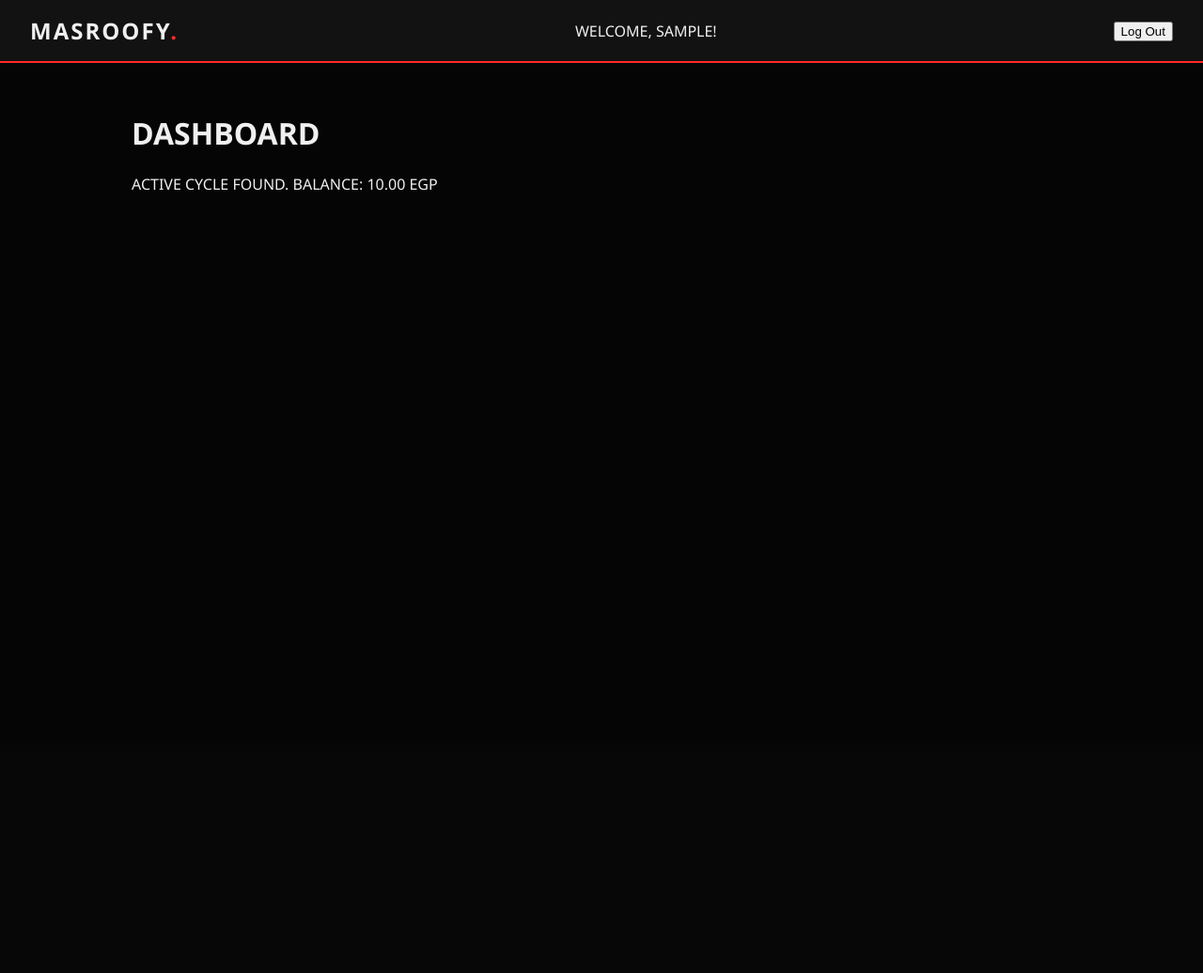
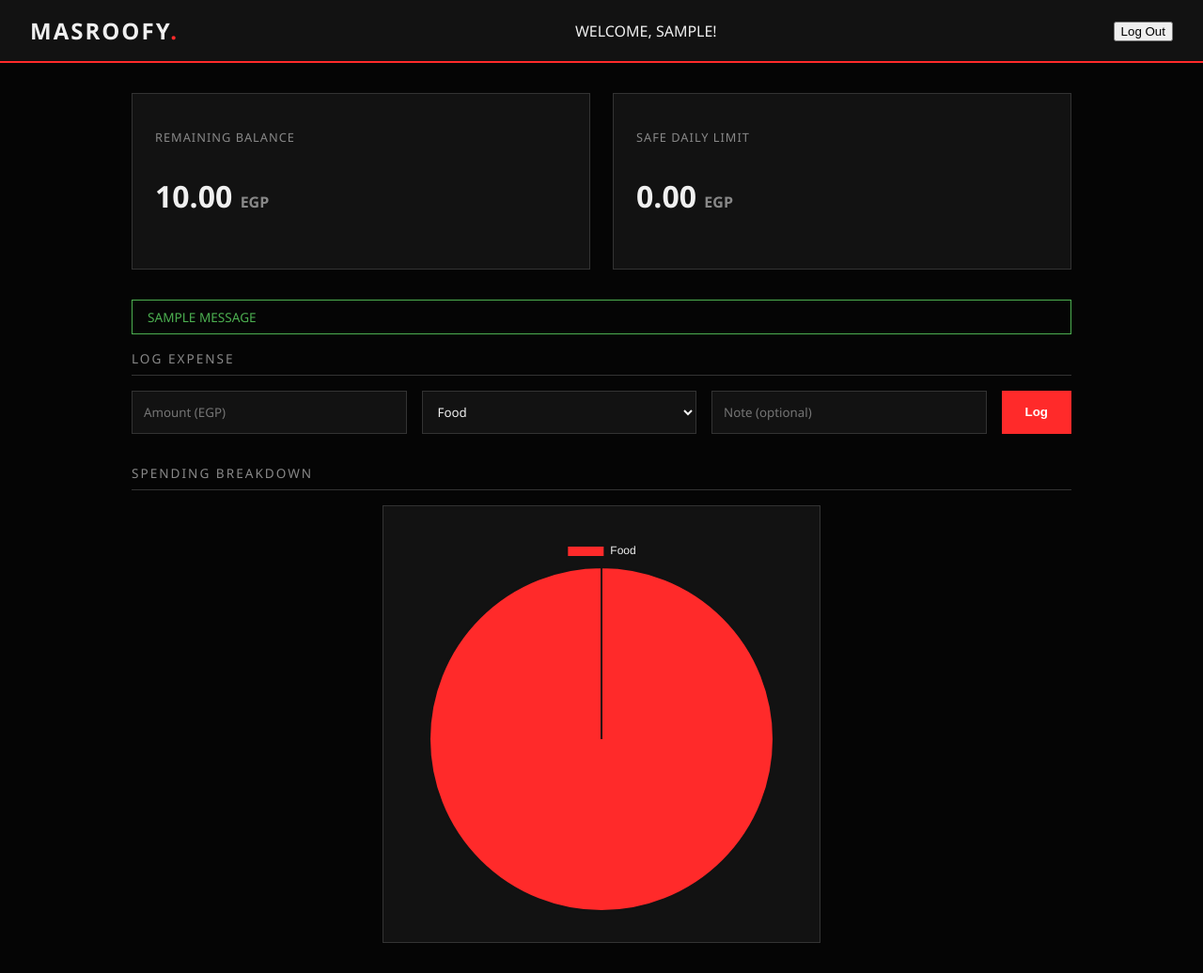
Before and after one commit to Amadoo42/masroofy, a Django app: page /dashboard/ in a window 1280 px wide. Shown: the whole page at 94% size. Before the commit the page ends 203 px from the top, so only its background shows below. Run offline with Django 5.2, Linux system fonts and the light colour scheme; a user stored in the database is signed in; tables that the repository leaves empty hold one stand-in row (values such as "Sample post"); one stand-in notice (Sample message) is shown.

Commit message:
Add dashboard UI, chart and transaction updates
Implement BudgetCycle.update_balance and update Transaction.save to adjust cycle balances on create/update. Overhaul dashboard.html with a title block, new styles, cards for remaining balance and safe daily limit, a quick-add expense form, message styling, and a Chart.js pie chart for spending breakdown. Refactor DashboardView to provide remaining_balance, daily_limit, categories and chart_data, add generate_chart_data (aggregates transactions by category), and handle POST to validate and log new expenses with user feedback messages.

```diff
--- a/masroorfy/budget/models.py
+++ b/masroorfy/budget/models.py
@@ -90,6 +90,7 @@ class BudgetCycle(models.Model):
             return AllowanceStatus.NORMAL
 
     def is_final_day(self): pass
+
     def get_remaining_today(self):
         from django.utils import timezone
         today = timezone.now().date()
@@ -99,7 +100,11 @@ class BudgetCycle(models.Model):
             spent_today = self.spent_today
         return self.calculate_daily_limit() - spent_today
 
-    def update_balance(self, amount): pass
+    def update_balance(self, amount):
+        self.remaining_cycle_balance-=amount
+        self.spent_today+=amount
+        self.last_update_date=timezone.now().date()
+        self.save()
 
 class TransactionManager(models.Manager):
     def get_by_category(self, cycle, category):
@@ -122,8 +127,14 @@ class Transaction(models.Model):
         pass
 
     def save(self, *args, **kwargs):
-        #TODO: update_balance logic
-        super().save(*args, **kwargs)
+        if self.pk:
+            old_amount=Transaction.objects.get(pk=self.pk).amount
+            difference = self.amount-old_amount
+            super().save(*args, **kwargs)
+            self.cycle.update_balance(difference)
+        else:
+            super().save(*args, **kwargs)
+            self.cycle.update_balance(self.amount)
 
     def delete(self, *args, **kwargs):
         #TODO: refund logic
--- a/masroorfy/budget/templates/budget/dashboard.html
+++ b/masroorfy/budget/templates/budget/dashboard.html
@@ -1,7 +1,8 @@
 {% extends 'budget/base.html' %}
 
+{% block title %}Dashboard{% endblock %}
+
 {% block content %}
-<h1>dashboard</h1>
 
 <style>
     .alert {
@@ -23,26 +24,189 @@
         color: var(--accent-blood);
         background-color: #1a0000;
     }
+    .dashboard-grid {
+        display: grid;
+        grid-template-columns: 1fr 1fr;
+        gap: 1.5rem;
+        margin-bottom: 2rem;
+    }
+
+    .card {
+        background-color: var(--surface-color);
+        border: 1px solid var(--border-color);
+        padding: 1.5rem;
+    }
+
+    .card-label {
+        color: var(--text-muted);
+        font-size: 0.8rem;
+        letter-spacing: 1px;
+        margin-bottom: 0.5rem;
+    }
+
+    .card-value {
+        font-size: 2rem;
+        font-weight: bold;
+        color: var(--text-main);
+    }
+
+    .card-value span {
+        font-size: 1rem;
+        color: var(--text-muted);
+    }
+
+    .section-title {
+        font-size: 0.85rem;
+        color: var(--text-muted);
+        letter-spacing: 2px;
+        margin-bottom: 1rem;
+        border-bottom: 1px solid var(--border-color);
+        padding-bottom: 0.5rem;
+    }
+
+    .quick-add-form {
+        display: flex;
+        gap: 1rem;
+        margin-bottom: 2rem;
+        flex-wrap: wrap;
+    }
+
+    .input-dark {
+        background-color: var(--surface-color);
+        border: 1px solid var(--border-color);
+        color: var(--text-main);
+        padding: 0.75rem;
+        font-family: inherit;
+        outline: none;
+        flex: 1;
+    }
+
+    .input-dark:focus {
+        border-color: var(--accent-blood);
+    }
+
+    .messages {
+        margin-bottom: 1rem;
+    }
+
+    .message-success {
+        color: #4caf50;
+        border: 1px solid #4caf50;
+        padding: 0.5rem 1rem;
+        font-size: 0.85rem;
+    }
+
+    .message-error {
+        color: var(--accent-blood);
+        border: 1px solid var(--accent-blood);
+        padding: 0.5rem 1rem;
+        font-size: 0.85rem;
+    }
+
+    .chart-container {
+        background-color: var(--surface-color);
+        border: 1px solid var(--border-color);
+        padding: 2rem;
+        max-width: 400px;
+        margin: 0 auto;
+    }
+
+    .no-data {
+        text-align: center;
+        color: var(--text-muted);
+        padding: 3rem;
+        border: 1px solid var(--border-color);
+        background-color: var(--surface-color);
+    }
 </style>
 
-
+<!-- Threshold alerts-->
 {% if messages %}
-    {% for message in messages %}
+   {% for message in messages %}
         {% if message.tags == 'error' %}
-            <div class="alert alert-error"> {{ message }}</div>
-        {% elif message.tags == 'warning' %}
-            <div class="alert alert-warning"> {{ message }}</div>
+<div class="alert alert-error"> {{ message }}</div>
+    {% elif message.tags == 'warning' %}
+<div class="alert alert-warning"> {{ message }}</div>
         {% endif %}
     {% endfor %}
 {% endif %}
 
+<!-- Remaining Balance & Safe Daily Limit card html-->
 {% if cycle %}
-    <p>Active cycle found. Balance: {{ cycle.remaining_cycle_balance }} EGP</p>
+<div class="dashboard-grid">
+    <div class="card">
+        <p class="card-label">Remaining Balance</p>
+        <p class="card-value">{{ remaining_balance }} <span>EGP</span></p>
+    </div>
+    <div class="card">
+        <p class="card-label">Safe Daily Limit</p>
+        <p class="card-value">{{ daily_limit|floatformat:2 }} <span>EGP</span></p>
+    </div>
+</div>
+{% endif %}
+
+<!-- log transaction part -->
+{% if messages %}
+<div class="messages">
+    {% for message in messages %}
+        <p class="{% if message.tags == 'success' %}message-success{% else %}message-error{% endif %}">
+            {{ message }}
+        </p>
+    {% endfor %}
+</div>
+{% endif %}
+
+<p class="section-title">Log Expense</p>
+
+<form class="quick-add-form" method="POST">
+    {% csrf_token %}
+    <input type="number" name="amount" class="input-dark" placeholder="Amount (EGP)" min="1" step="0.01" required>
+    <select name="category" class="input-dark">
+        {% for code, label in categories %}
+            <option value="{{ code }}">{{ label }}</option>
+        {% endfor %}
+    </select>
+    <input type="text" name="note" class="input-dark" placeholder="Note (optional)">
+    <button type="submit" class="btn btn-primary">Log</button>
+</form>
+
+<!-- Pie Chart UI -->
+<p class="section-title">Spending Breakdown</p>
+
+{% if cycle %}
+<div class="chart-container">
+    <canvas id="spendingChart"></canvas>
+</div>
+
+<script src="https://cdnjs.cloudflare.com/ajax/libs/Chart.js/4.4.1/chart.umd.min.js"></script>
+<script>
+const rawData = JSON.parse('{{ chart_data|escapejs }}');
+
+if (rawData.labels.length > 0) {
+    const ctx = document.getElementById('spendingChart').getContext('2d');
+    new Chart(ctx, {type: 'pie',data: {labels: rawData.labels,
+                datasets: [{data: rawData.data,backgroundColor:
+                ['#ff2a2a','#cc0000','#ff6b6b','#990000','#ff9999'],
+                borderColor: '#121212',borderWidth: 2}]
+                },
+            options: {
+            plugins: {
+            legend:  {
+            labels: { color: '#f0f0f0' }
+                }
+                }
+                }
+    });
+}
+else {
+    document.querySelector('.chart-container').innerHTML =
+        '<p class="no-data">No transactions yet. Log your first expense.</p>';
+}
+</script>
 {% else %}
-    <div class="no-cycle">
-        <h2>No Active Budget Cycle.</h2>
-        <p>Set up your budget to get started.</p>
+    <div class="no-data">
+        <p>No active budget cycle found. <a href="{% url 'setup' %}">Set one up here.</a></p>
     </div>
 {% endif %}
 
-{% endblock content %}
+{% endblock %}
--- a/masroorfy/budget/views.py
+++ b/masroorfy/budget/views.py
@@ -7,6 +7,9 @@ from django.contrib.auth.mixins import LoginRequiredMixin
 from django.contrib.auth.views import LoginView
 from .forms import PinLoginForm, PinSignupForm
 from django.contrib import messages
+from django.db.models import Sum
+import json
+from decimal import Decimal, InvalidOperation
 
 
 class HistoryView(ListView):
@@ -106,17 +109,14 @@ class AppSignupView(CreateView):
 
         return super().dispatch(request, *args, **kwargs)
 
+class DashboardView(LoginRequiredMixin,TemplateView):
 
-class DashboardView(LoginRequiredMixin, TemplateView):
-    template_name = 'budget/dashboard.html'
+    template_name='budget/dashboard.html'
 
     def get_context_data(self, **kwargs):
-        context = super().get_context_data(**kwargs)
+
+        context=super().get_context_data(**kwargs)
         user = self.request.user
-
-        if not user.is_authenticated:
-            return context
-
         cycle = BudgetCycle.objects.get_active_cycle(user)
 
         if cycle:
@@ -126,5 +126,52 @@ class DashboardView(LoginRequiredMixin, TemplateView):
             elif status == AllowanceStatus.HIGH_USAGE:
                 messages.warning(self.request, "Warning! You have used 80% of your allowance.")
 
-            context['cycle'] = cycle
+            context['cycle']=cycle
+            context['remaining_balance']=cycle.get_remaining_balance()
+            context['daily_limit']=cycle.calculate_daily_limit()
+            context['chart_data']=self.generate_chart_data(cycle)
+
+        context['categories']=Category.choices
         return context
+
+    def generate_chart_data(self,cycle):
+
+        results=(Transaction.objects
+                .filter(cycle=cycle)
+                .values('category')
+                .annotate(total=Sum('amount'))
+                )
+        labels=[]
+        data=[]
+
+        for entry in results:
+            labels.append(entry['category'].capitalize())
+            data.append(float(entry['total']))
+        return json.dumps({'labels':labels,'data':data})
+
+    def post(self,request,*args,**kwargs):
+
+        active_cycle= BudgetCycle.objects.get_active_cycle(self.request.user)
+
+        if not active_cycle:
+            return redirect('setup')
+        amount= request.POST.get('amount')
+        category=request.POST.get('category')
+        note= request.POST.get('note','')
+
+        try:
+            amount= Decimal(amount)
+            if amount <=0:
+                raise ValueError
+        except(ValueError, TypeError, InvalidOperation):
+            messages.error(request,'Please enter a valid positive amount.')
+            return redirect('dashboard')
+
+        Transaction.objects.create(
+            cycle=active_cycle,
+            category=category,
+            amount=amount,
+            note=note
+        )
+        messages.success(request,'Expense logged successfully.')
+        return redirect('dashboard')
```
